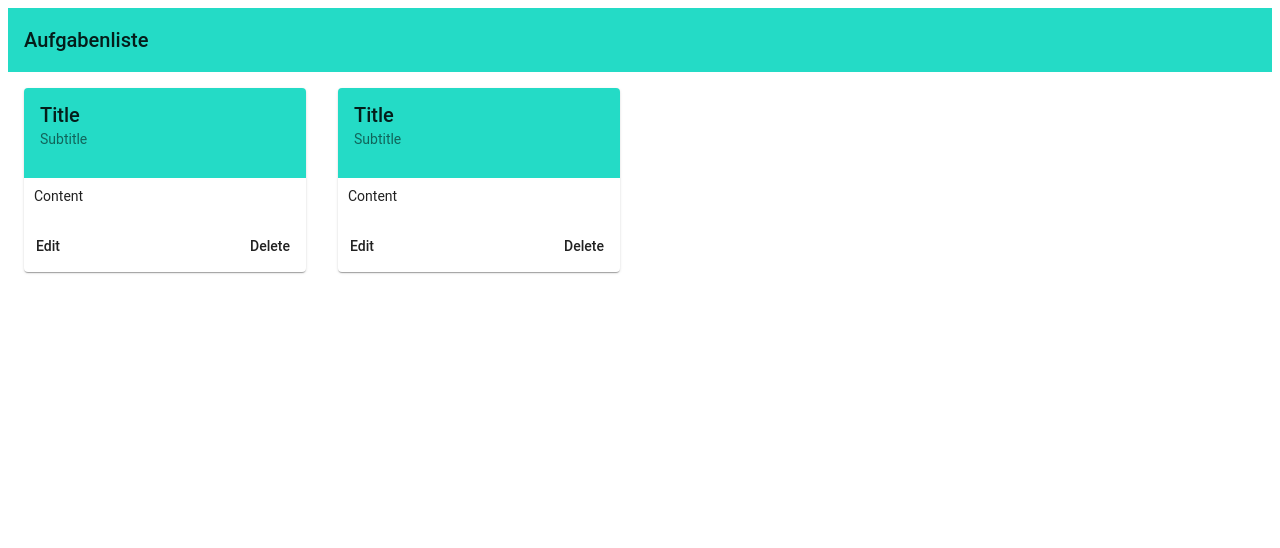
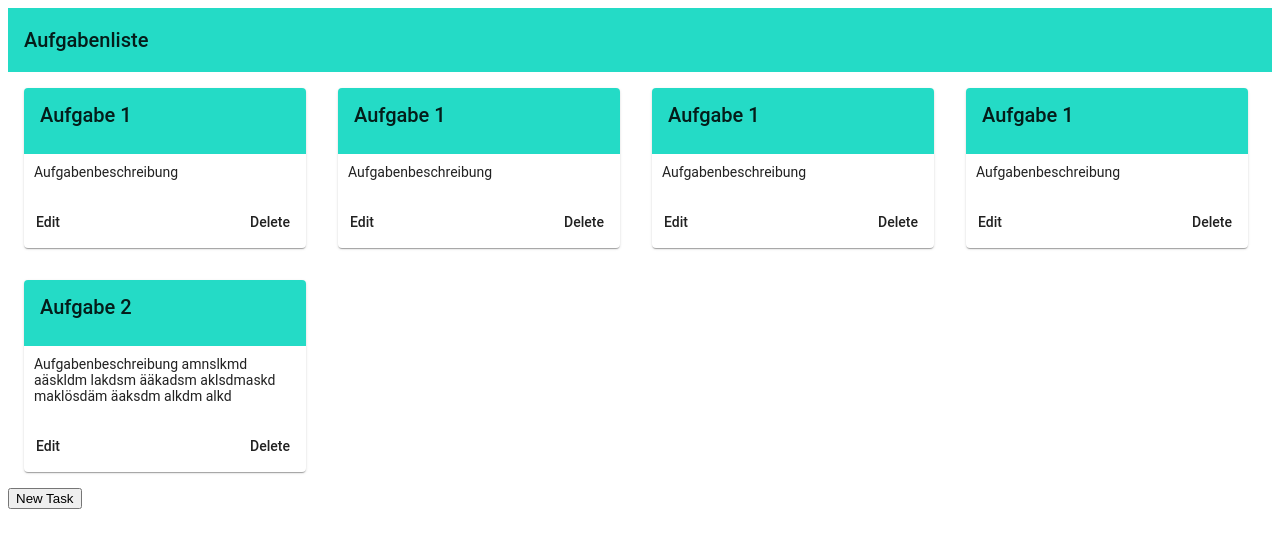
Before and after one commit to klassecloud/frontendTeacher, an Angular app: page / in a window 1280 px wide. Shown: the top 548 px of the page. Built offline with nearby package versions, Linux system fonts and the light colour scheme.

Commit message:
newtask button

```diff
--- a/src/app/app-routing.module.ts
+++ b/src/app/app-routing.module.ts
@@ -7,7 +7,7 @@ import { EditTaskComponent } from './edit-task/edit-task.component';
 
 const routes: Routes = [
 {path: '', component: TaskListComponent},
-{path: 'task', component: EditTaskComponent}
+{path: 'newtask', component: EditTaskComponent}
 ];
 
 @NgModule({
--- a/src/app/app.component.html
+++ b/src/app/app.component.html
@@ -1 +1,3 @@
 <router-outlet></router-outlet>
+
+<button [routerLink]="'/newtask'">New Task</button>
--- a/src/app/edit-task/edit-task.component.ts
+++ b/src/app/edit-task/edit-task.component.ts
@@ -1,4 +1,4 @@
-import { Component, OnInit } from '@angular/core';
+import { Component, OnInit, Input } from '@angular/core';
 import {Task_Interface} from '../task-interface';
 import {Observable} from 'rxjs';
 import { HttpClient, HttpHeaders } from '@angular/common/http';
@@ -9,7 +9,7 @@ import { HttpClient, HttpHeaders } from '@angular/common/http';
   styleUrls: ['./edit-task.component.css']
 })
 export class EditTaskComponent implements OnInit {
-  task: Task_Interface = {
+  @Input() task: Task_Interface = {
     name: 'Aufgabenname',
     description:  'Aufgabenbeschreibung',
     estimated_effort: '4 Stunden',
--- a/src/app/task-interface.ts
+++ b/src/app/task-interface.ts
@@ -1,4 +1,4 @@
-export interface Task_Interface {
+export class Task_Interface {
   name: string;
   description: string;
   estimated_effort: string;
--- a/src/app/task-list/task-list.component.html
+++ b/src/app/task-list/task-list.component.html
@@ -2,10 +2,7 @@
     Aufgabenliste
 </mat-toolbar>
 <div class="cardsGrid">
-    <div class="cardsGridItem">
-        <app-task>loading</app-task>
-    </div>
-    <div class="cardsGridItem">
-        <app-task>loading</app-task>
+    <div *ngFor="let t of tasks" class="cardsGridItem">
+        <app-task [task]="t">loading</app-task>
     </div>
 </div>
--- a/src/app/task-list/task-list.component.ts
+++ b/src/app/task-list/task-list.component.ts
@@ -1,4 +1,5 @@
-import { Component, OnInit } from '@angular/core';
+import { Component, OnInit, Input } from '@angular/core';
+import {Task_Interface} from '../task-interface';
 
 @Component({
   selector: 'app-task-list',
@@ -7,9 +8,42 @@ import { Component, OnInit } from '@angular/core';
 })
 export class TaskListComponent implements OnInit {
 
+  @Input() tasks: Task_Interface[] = [];
+
+  task: Task_Interface = {
+    name: 'Aufgabe 1',
+    description:  'Aufgabenbeschreibung',
+    estimated_effort: '4 Stunden',
+    start: new Date(),
+    end: new Date(),
+    previousTask: undefined,
+    allocate: ['9b', '9a', 'Verena Steinmeier'],
+    subject: undefined,
+    materials: undefined,
+    model_solution: undefined
+  };
+
+  task2: Task_Interface = {
+      name: 'Aufgabe 2',
+      description:  'Aufgabenbeschreibung amnslkmd aäskldm lakdsm ääkadsm aklsdmaskd maklösdäm äaksdm alkdm alkd',
+      estimated_effort: '8 Stunden',
+      start: new Date(),
+      end: new Date(),
+      previousTask: undefined,
+      allocate: ['9b', '9a', 'Verena Steinmeier'],
+      subject: undefined,
+      materials: undefined,
+      model_solution: undefined
+    };
+
   constructor() { }
 
   ngOnInit(): void {
+    this.tasks.push(this.task);
+    this.tasks.push(this.task);
+    this.tasks.push(this.task);
+    this.tasks.push(this.task);
+    this.tasks.push(this.task2);
   }
 
 }
--- a/src/app/task/task.component.html
+++ b/src/app/task/task.component.html
@@ -1,13 +1,12 @@
 <mat-card class="task-card">
-
     <mat-card-header style="background:rgba(36,219,198); padding:15px 0px; border-radius:4px 4px 0px 0px;">
-        <mat-card-title >{{title}}</mat-card-title>
-        <mat-card-subtitle>{{subtitle}}</mat-card-subtitle>
+        <mat-card-title >{{task.name}}</mat-card-title>
+        <!--<mat-card-subtitle>{{subtitle}}</mat-card-subtitle>-->
     </mat-card-header>
 
     <mat-card-content style="padding:10px 10px 0px 10px;">
         <p>
-            {{content}}
+            {{task.description}}
         </p>
     </mat-card-content>
     <mat-card-actions>
```
Also changed, not shown: src/app/task/task.component.ts (+6 -3 lines).
